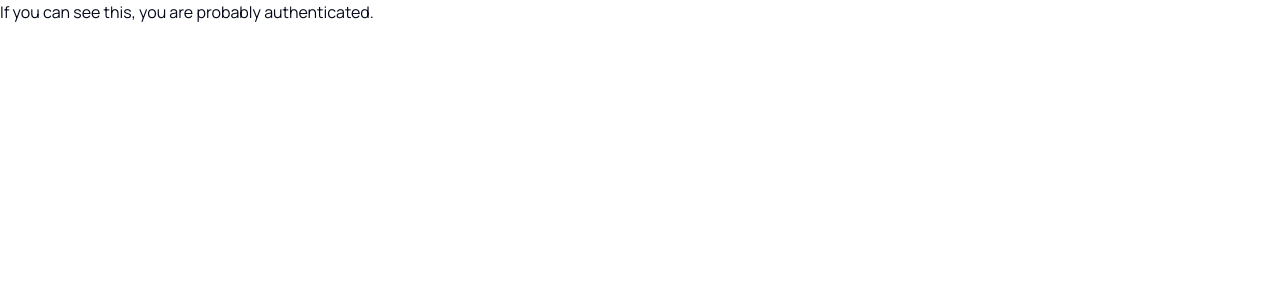
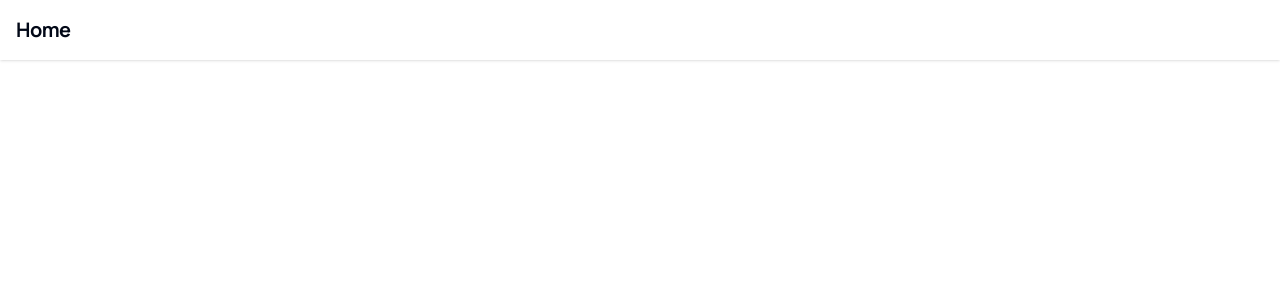
Before and after one commit to TheOmer77/not-twitch, a Next.js app: page / in a window 1280 px wide. Shown: the top 300 px of the page. Built offline with nearby package versions, Linux system fonts and the light colour scheme.

Commit message:
Add better styles & UserButton to home page

```diff
--- a/src/app/page.tsx
+++ b/src/app/page.tsx
@@ -1,5 +1,12 @@
+import { UserButton } from '@clerk/nextjs';
+
 const Home = () => {
-  return <p>If you can see this, you are probably authenticated.</p>;
+  return (
+    <div className='align-center flex flex-row justify-between gap-4 bg-background p-4 shadow'>
+      <h1 className='text-xl font-bold tracking-tight'>Home</h1>
+      <UserButton afterSignOutUrl='/' />
+    </div>
+  );
 };
 
 export default Home;
```
